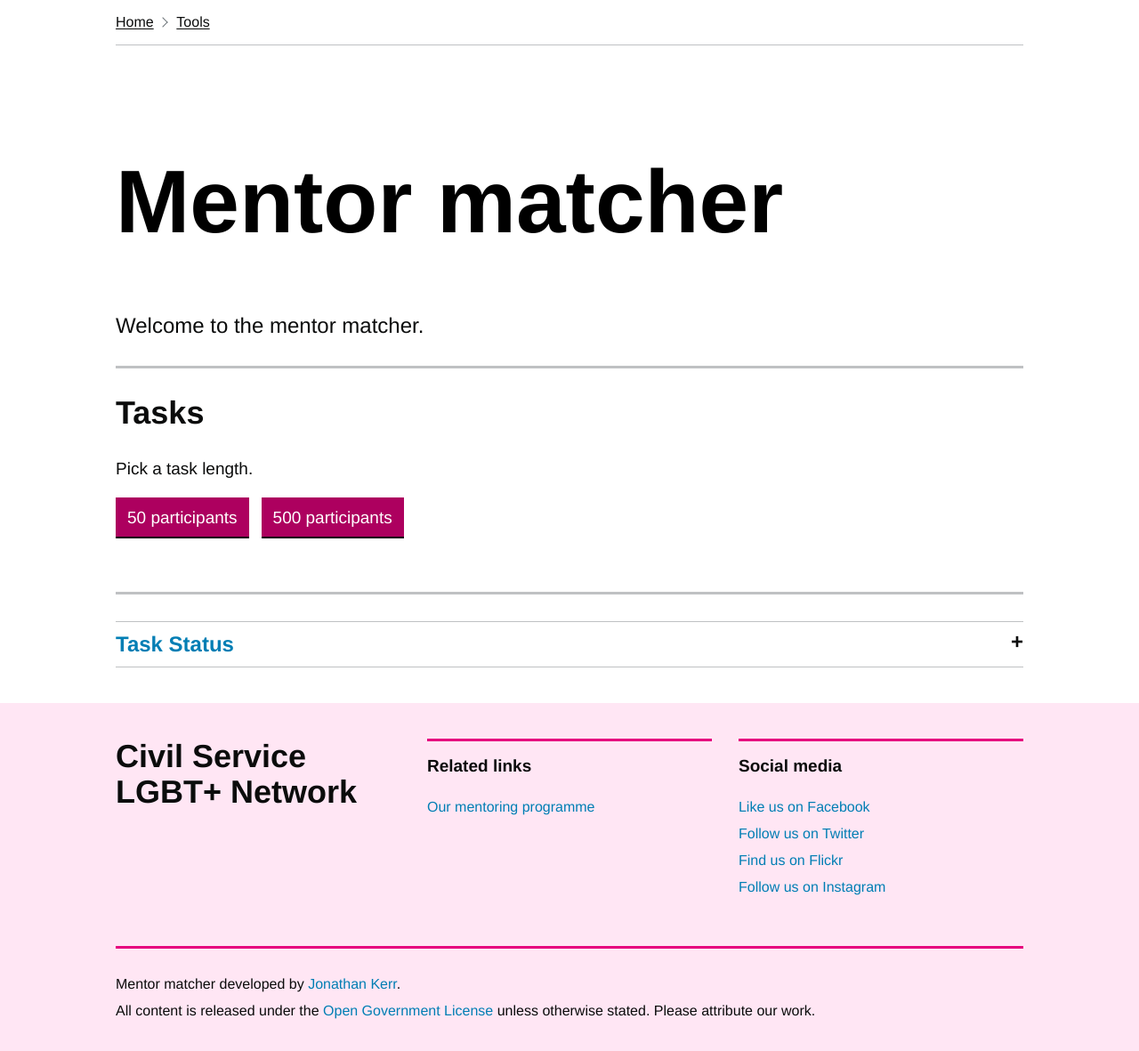
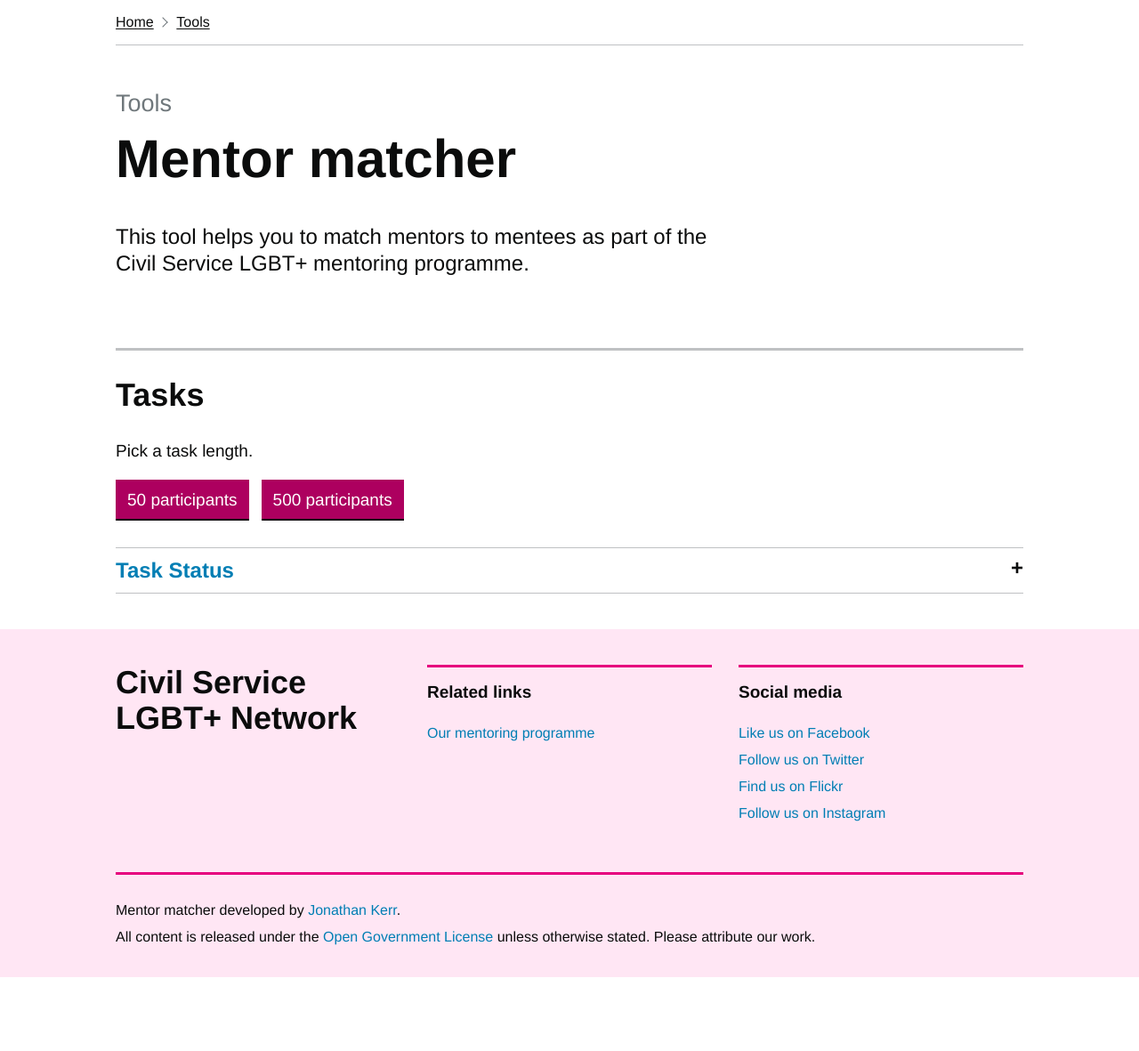
Before and after one commit to jonodrew/mentor-match, a Flask app: page / in a window 1280 px wide. Shown: the part 130-1311 px from the top of the page at 89% size. After the commit the page ends 1228 px from the top, so only its background shows below. Run offline with Flask 2, Linux system fonts and the light colour scheme.

Commit message:
Update header
Amend the header to put it in the same style as other tools on the Civil Service LGBT+ Network website

```diff
--- a/app/templates/index.html
+++ b/app/templates/index.html
@@ -5,12 +5,20 @@
 {% endblock %}
 {% block content %}
 
-    <h1 class="home--heading">Mentor matcher</h1>
-    <p class="lead">Welcome to the mentor matcher.</p>
+<div class="grid-row">
+  <header class="page--header">
+	  <div class="grid-column-full">
+			<span class="page--caption">Tools</span>
+		  <h1 class="page--heading">Mentor matcher</h1>
+	  </div>
+	  <div class="grid-column-two-thirds">
+		  <p class="page--excerpt">This tool helps you to match mentors to mentees as part of the Civil Service LGBT+ mentoring programme.</p>
+	  </div>
+  </header>
 
+</div>
 	<hr>
-
-    <div>
+  <div>
 	    <h2>Tasks</h2>
 	    <p>Pick a task length.</p>
 	    <div class="button-group" role="group" aria-label="Basic example">
@@ -18,8 +26,6 @@
 			<button type="button" class="button" onclick="handleClick('large')">500 participants</button>
 	    </div>
 	</div>
-
-	<hr>
 
 	<details>
 		<summary>Task Status</summary>
```
